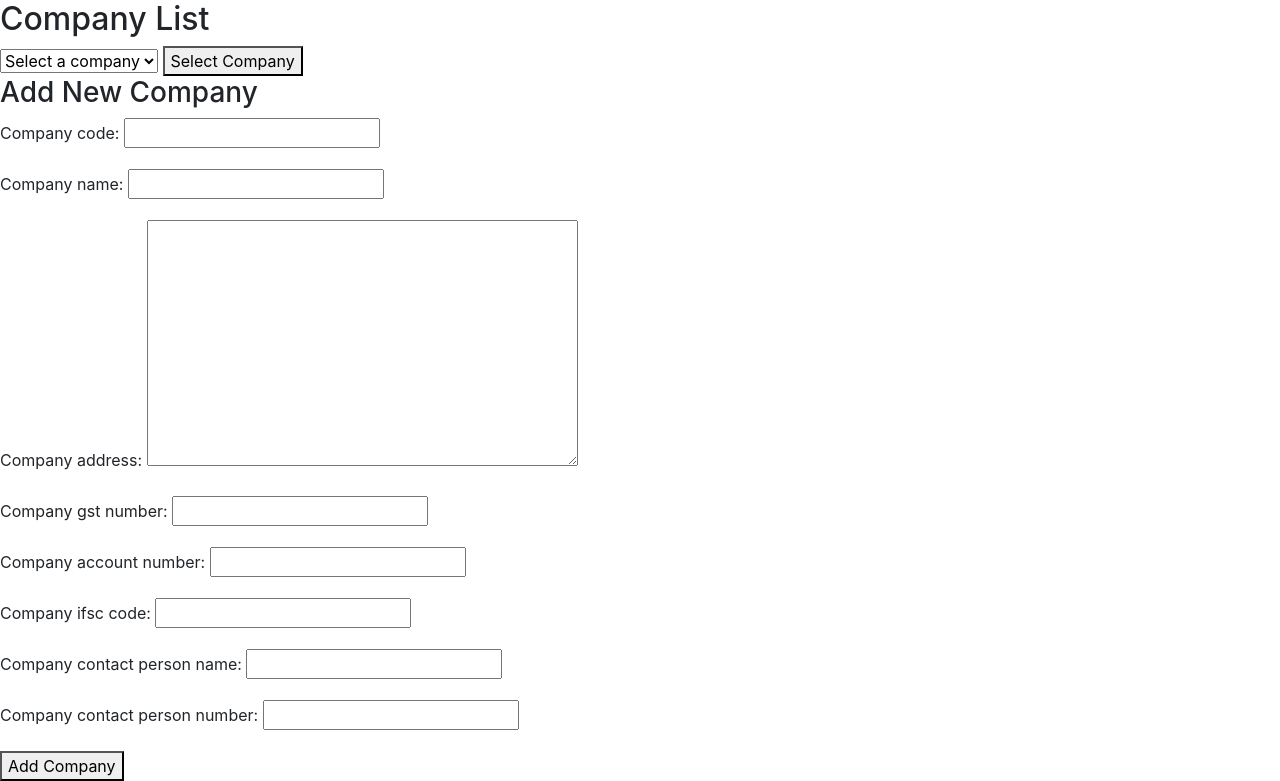
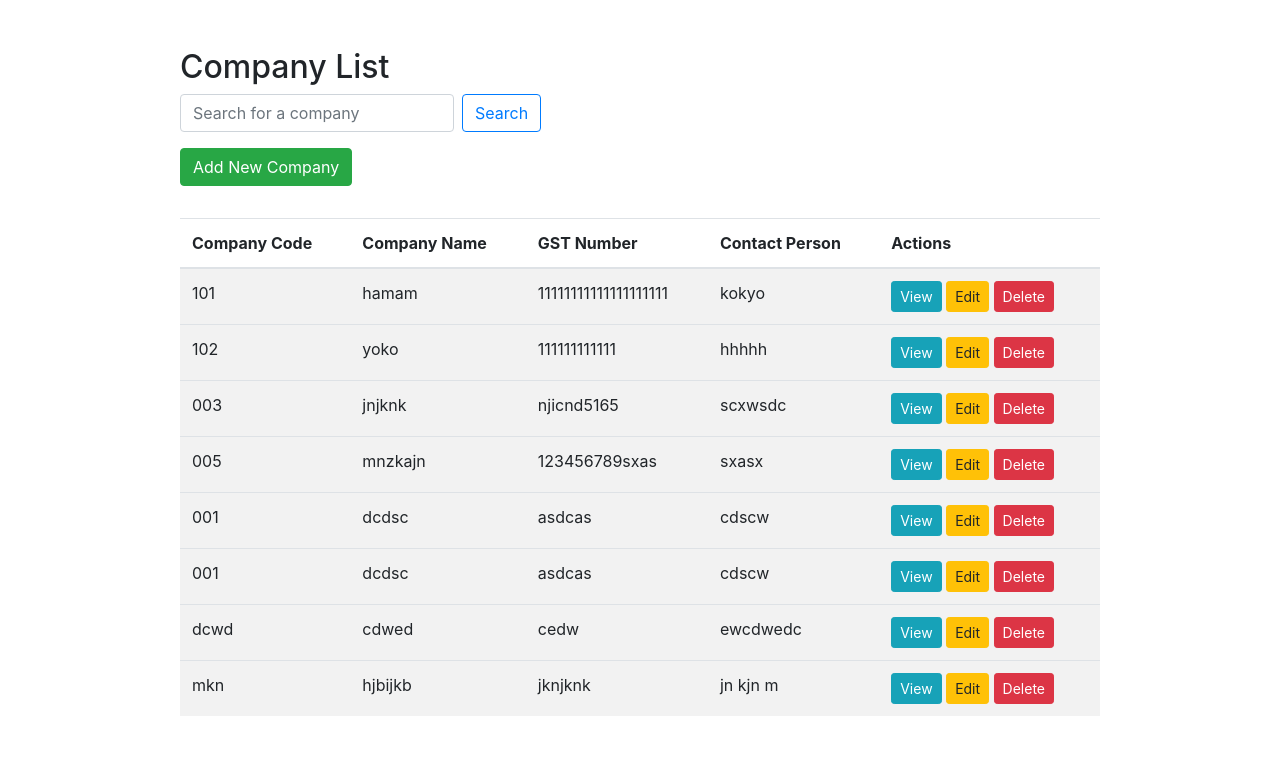
Before and after one commit to arush420/Project-X, a Django app: page /employees/companies/ in a window 1280 px wide. Shown: the part 62-843 px from the top of the page. After the commit the page ends 778 px from the top, so only its background shows below. Run offline with Django 3.2, Linux system fonts and the light colour scheme; data comes from the database, SQL or seed files in the repository; both versions use the stored data as it was after the commit; some libraries are stand-ins or nearby versions.

Commit message:
company list view updated

```diff
--- a/salary_management/employees/templates/employees/company_list.html
+++ b/salary_management/employees/templates/employees/company_list.html
@@ -3,45 +3,84 @@
 {% block title %}Company List{% endblock %}
 
 {% block content %}
+<div class="container mt-5">
+    <div class="row justify-content-center">
+        <div class="col-lg-10">
             <h2>Company List</h2>
 
-    <!-- Display messages -->
-    {% if messages %}
-        <ul>
-            {% for message in messages %}
-                <li style="color: {{ message.tags }}">{{ message }}</li>
-            {% endfor %}
-        </ul>
-    {% endif %}
-
-    <!-- Form to select a company -->
-    <form method="POST" action="{% url 'employees:company_list' %}">
-        {% csrf_token %}
-        <select name="company">
-            <option value="">Select a company</option>
-            {% for company in companies %}
-                <option value="{{ company.id }}">{{ company.company_name }}</option>
-            {% endfor %}
-        </select>
-        <button type="submit">Select Company</button>
+            <!-- Search Bar -->
+            <form method="GET" action="{% url 'employees:company_list' %}" class="form-inline mb-3">
+                <input class="form-control mr-sm-2" type="search" name="q" value="{{ query }}" placeholder="Search for a company" aria-label="Search">
+                <button class="btn btn-outline-primary" type="submit">Search</button>
             </form>
 
-    <!-- Display selected company details if available -->
-    {% if selected_company %}
-        <h3>Company Details</h3>
+            <!-- Add Company Button -->
+            <button class="btn btn-success mb-3" id="toggleAddCompanyForm">Add New Company</button>
+
+            <!-- Add Company Form (hidden by default) -->
+            <div id="addCompanyForm" style="display: none;">
+                <h4>Add Company</h4>
                 <form method="POST" action="{% url 'employees:company_list' %}">
                     {% csrf_token %}
                     {{ company_form.as_p }}
-            <input type="hidden" name="selected_company_id" value="{{ selected_company.id }}">
-            <button type="submit" name="update_company">Update Company</button>
+                    <button type="submit" name="add_company" class="btn btn-primary w-100">Add Company</button>
                 </form>
-    {% endif %}
+            </div>
 
-    <!-- Form to add a new company -->
-    <h3>Add New Company</h3>
-    <form method="POST" action="{% url 'employees:company_list' %}">
+            <!-- Company List Table -->
+            <table class="table table-striped mt-3">
+                <thead>
+                    <tr>
+                        <th>Company Code</th>
+                        <th>Company Name</th>
+                        <th>GST Number</th>
+                        <th>Contact Person</th>
+                        <th>Actions</th>
+                    </tr>
+                </thead>
+                <tbody>
+                    {% for company in companies %}
+                        <tr>
+                            <td>{{ company.company_code }}</td>
+                            <td>{{ company.company_name }}</td>
+                            <td>{{ company.company_gst_number }}</td>
+                            <td>{{ company.company_contact_person_name }}</td>
+                            <td>
+                                <button class="btn btn-info btn-sm" onclick="toggleCompanyDetails('{{ company.id }}')">View</button>
+                                <button class="btn btn-warning btn-sm" onclick="editCompany('{{ company.id }}')">Edit</button>
+                                <form method="POST" action="{% url 'employees:delete_company' company.id %}" style="display:inline;">
                                     {% csrf_token %}
-        {{ add_company_form.as_p }}
-        <button type="submit" name="add_company">Add Company</button>
+                                    <button type="submit" class="btn btn-danger btn-sm">Delete</button>
                                 </form>
+                            </td>
+                        </tr>
+                        <!-- Hidden Company Details -->
+                        <tr id="company-details-{{ company.id }}" style="display: none;">
+                            <td colspan="5">
+                                <strong>Address:</strong> {{ company.company_address }}<br>
+                                <strong>Account Number:</strong> {{ company.company_account_number }}<br>
+                                <strong>IFSC Code:</strong> {{ company.company_ifsc_code }}<br>
+                                <strong>Contact Number:</strong> {{ company.company_contact_person_number }}<br>
+                            </td>
+                        </tr>
+                    {% endfor %}
+                </tbody>
+            </table>
+        </div>
+    </div>
+</div>
+
+<script>
+    // Toggle Add Company Form visibility
+    document.getElementById('toggleAddCompanyForm').onclick = function () {
+        var form = document.getElementById('addCompanyForm');
+        form.style.display = form.style.display === 'none' ? 'block' : 'none';
+    };
+
+    // Toggle visibility of company details
+    function toggleCompanyDetails(companyId) {
+        var detailsRow = document.getElementById('company-details-' + companyId);
+        detailsRow.style.display = detailsRow.style.display === 'none' ? 'table-row' : 'none';
+    }
+</script>
 {% endblock %}
--- a/salary_management/employees/urls.py
+++ b/salary_management/employees/urls.py
@@ -28,6 +28,7 @@ urlpatterns = [
     path('purchase-item-input/', views.purchase_item_input, name='purchase_item_input'),
     path('vendor-information-input/', views.vendor_information_input, name='vendor_information_input'),
     path('companies/', views.company_list, name='company_list'),
+    path('companies/delete/<int:company_id>/', views.delete_company, name='delete_company'),
     path('salaries/', views.staff_salary_list, name='staff_salary_list'),
     path('salaries/new/', views.staff_salary_create, name='staff_salary_create'),
     path('salaries/edit/<int:pk>/', views.staff_salary_update, name='staff_salary_update'),
--- a/salary_management/employees/views.py
+++ b/salary_management/employees/views.py
@@ -680,9 +680,13 @@ def vendor_information_input(request):
 
 
 def company_list(request):
-    companies = Company.objects.all()
-    company_form = CompanyForm()
-    add_company_form = AddCompanyForm()
+    # Search functionality (correct method for retrieving GET parameters)
+    query = request.GET.get('q', '')  # Note the lowercase 'get'
+    if query:
+        companies = Company.objects.filter(company_name__icontains=query)
+    else:
+        companies = Company.objects.all()
+
     selected_company = None
 
     if request.method == 'POST':
@@ -692,18 +696,9 @@ def company_list(request):
             company_form = CompanyForm(instance=selected_company)
 
         elif 'add_company' in request.POST:
-            add_company_form = AddCompanyForm(request.POST)
-            if add_company_form.is_valid():
-                Company.objects.create(
-                    company_code=add_company_form.cleaned_data['company_code'],
-                    company_name=add_company_form.cleaned_data['company_name'],
-                    company_address=add_company_form.cleaned_data['company_address'],
-                    company_gst_number=add_company_form.cleaned_data['company_gst_number'],
-                    company_account_number=add_company_form.cleaned_data['company_account_number'],
-                    company_ifsc_code=add_company_form.cleaned_data['company_ifsc_code'],
-                    company_contact_person_name=add_company_form.cleaned_data['company_contact_person_name'],
-                    company_contact_person_number=add_company_form.cleaned_data['company_contact_person_number'],
-                )
+            company_form = CompanyForm(request.POST)
+            if company_form.is_valid():
+                company_form.save()
                 messages.success(request, "Company added successfully!")
                 return redirect('employees:company_list')
 
@@ -716,13 +711,24 @@ def company_list(request):
                 messages.success(request, "Company details updated successfully!")
                 return redirect('employees:company_list')
 
+    else:
+        company_form = CompanyForm()
+
     context = {
         'companies': companies,
         'company_form': company_form,
-        'add_company_form': add_company_form,
         'selected_company': selected_company,
+        'query': query,  # Pass the search query to the template
     }
     return render(request, 'employees/company_list.html', context)
+
+
+def delete_company(request, company_id):
+    company = get_object_or_404(Company, id=company_id)
+    company.delete()
+    messages.success(request, "Company deleted successfully!")
+    return redirect('employees:company_list')
+
 
 # Staff Salary view
 def staff_salary_list(request):
```
Also changed, not shown: salary_management/db.sqlite3. Lines whose indentation alone changed are shown as unchanged.
